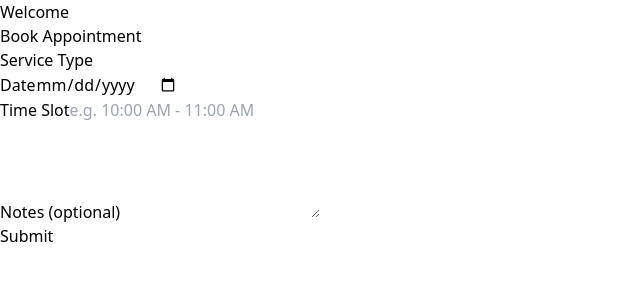
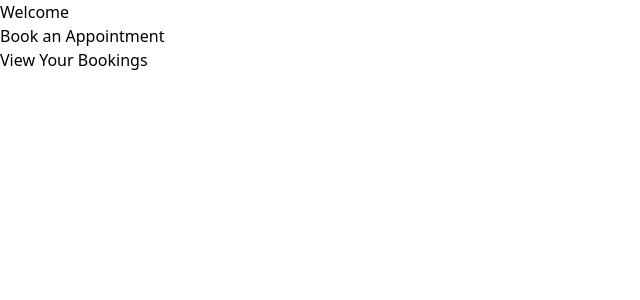
Before and after one commit to GregoryRobetertson/booking-app, a Next.js app: page / in a window 1280 px wide. Shown: the top 300 px of the page, without its empty margins (0-640 px from the left). Built offline with nearby package versions, Linux system fonts and the light colour scheme; no server answers.

Commit message:
change: gave booking form its own page

```diff
--- a/src/app/page.js
+++ b/src/app/page.js
@@ -1,11 +1,20 @@
-import BookingForm from "@/components/BookingForm";
+import BookingForm from "@/app/dashboard/components/BookingForm";
+import Header from "@/components/Header";
+import Link from "next/link";
 
 export default function Home() {
   return (
     <>
       <main>
         <h1>Welcome</h1>
-        <BookingForm />
+        <ul>
+          <li>
+            <Link href="/dashboard/book/booking-form">Book an Appointment</Link>
+          </li>
+          <li>
+            <Link href="/dashboard/book/booking-list">View Your Bookings</Link>
+          </li>
+        </ul>
       </main>
     </>
   );
```
